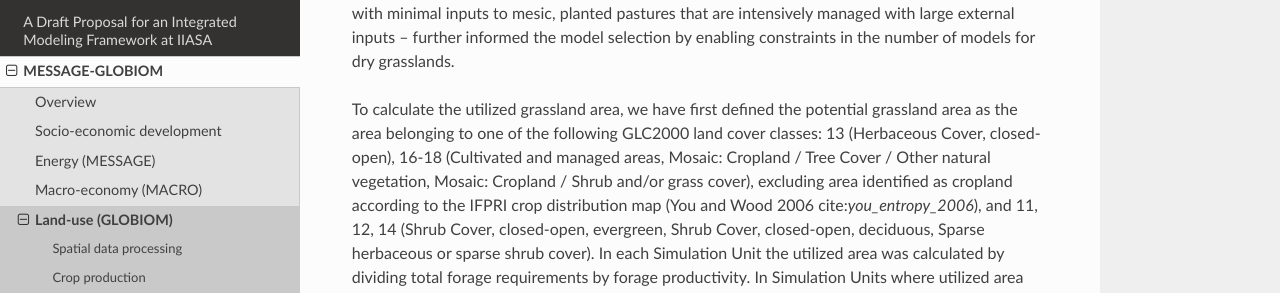
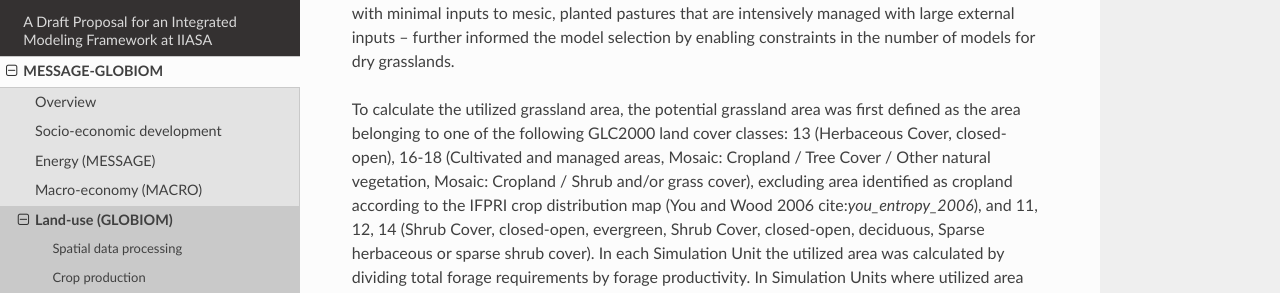
Before and after one commit to iiasa/message_doc, a Sphinx documentation site: the page built from source/message_globiom/land_use/livestock.rst, in a window 1280 px wide and 900 px high, scrolled down 3041 px. Shown: the part 158-451 px from the top of the window. Built offline with Sphinx 7.4.7 and the Read the Docs theme 2.0.0, drawn with Linux system fonts in a browser that asks for light colours; pages that are not in the unit, such as notebooks, are missing from menus; cross-references to code outside the pages are shown as plain code.

Commit message:
Edited 'To calculate the utilized grassland area,...'

```diff
--- a/source/message_globiom/land_use/livestock.rst
+++ b/source/message_globiom/land_use/livestock.rst
@@ -35,7 +35,7 @@ The demand and supply of grass need to match at the level of Simulation Unit in
 
 A systematic process was developed for selecting the suitable productivity source for each of GLOBIOM’s 30 regions. This process allowed reliance on sound productivity estimates that are consistent with other GLOBIOM datasets like spatial livestock distribution and feed requirements. Within this selection process, the area of utilized grasslands corresponding to the base year 2000 was determined simultaneously with the suitable forage productivity layer. Two selection criteria were used: livestock requirements for forage and area of permanent meadows and pastures from FAOSTAT. The selection process was based on simultaneous minimization of  i) the difference between livestock demand for forage and the model-estimates of forage supply and ii) the difference between the utilized grassland area and FAOSTAT statistics on permanent meadows and pastures. Regional differentiation in grassland management intensity – ranging from dry grasslands with minimal inputs to mesic, planted pastures that are intensively managed with large external inputs – further informed the model selection by enabling constraints in the number of models for dry grasslands.
 
-To calculate the utilized grassland area, we have first defined the potential grassland area as the area belonging to one of the following GLC2000 land cover classes: 13 (Herbaceous Cover, closed-open), 16-18 (Cultivated and managed areas, Mosaic: Cropland / Tree Cover / Other natural vegetation, Mosaic: Cropland / Shrub and/or grass cover), excluding area identified as cropland according to the IFPRI crop distribution map (You and Wood 2006 cite:`you_entropy_2006`), and 11, 12, 14 (Shrub Cover, closed-open, evergreen, Shrub Cover, closed-open, deciduous, Sparse herbaceous or sparse shrub cover). In each Simulation Unit the utilized area was calculated by dividing total forage requirements by forage productivity. In Simulation Units where utilized area was smaller than the potential grassland area, the difference would be allocated to either “Other Natural Land” or “Other Agricultural Land” depending on the underlying GLC2000 class. In Simulation Units where the grassland area necessary to produce the forage required in the base year was larger than the potential grassland area, a “reserve” was created to ensure base year feasibility, but all the additional grass demand arising through future livestock production increases needed to be satisfied from grasslands.
+To calculate the utilized grassland area, the potential grassland area was first defined as the area belonging to one of the following GLC2000 land cover classes: 13 (Herbaceous Cover, closed-open), 16-18 (Cultivated and managed areas, Mosaic: Cropland / Tree Cover / Other natural vegetation, Mosaic: Cropland / Shrub and/or grass cover), excluding area identified as cropland according to the IFPRI crop distribution map (You and Wood 2006 cite:`you_entropy_2006`), and 11, 12, 14 (Shrub Cover, closed-open, evergreen, Shrub Cover, closed-open, deciduous, Sparse herbaceous or sparse shrub cover). In each Simulation Unit the utilized area was calculated by dividing total forage requirements by forage productivity. In Simulation Units where utilized area was smaller than the potential grassland area, the difference would be allocated to either “Other Natural Land” or “Other Agricultural Land” depending on the underlying GLC2000 class. In Simulation Units where the grassland area necessary to produce the forage required in the base year was larger than the potential grassland area, a “reserve” was created to ensure base year feasibility, but all the additional grass demand arising through future livestock production increases needed to be satisfied from grasslands.
 
 .. _fig-forage:
 .. figure:: /_static/GLOBIOM_forage_availability.png
```
